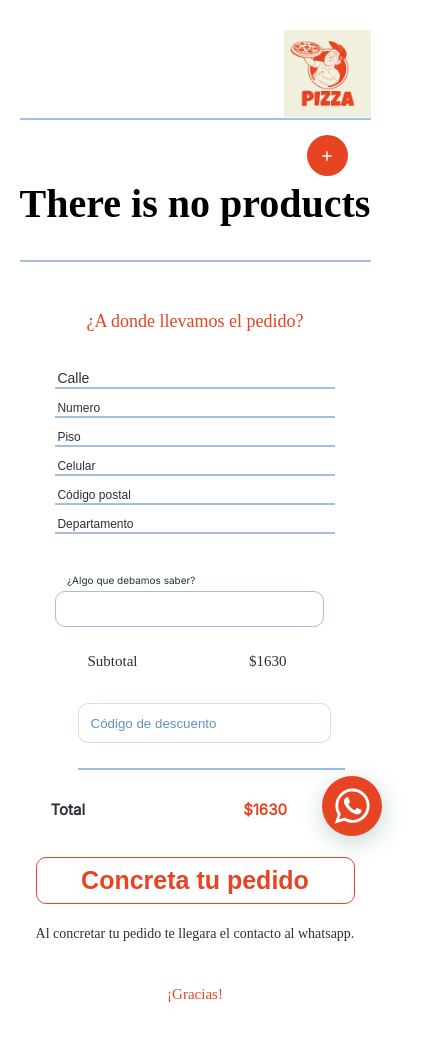
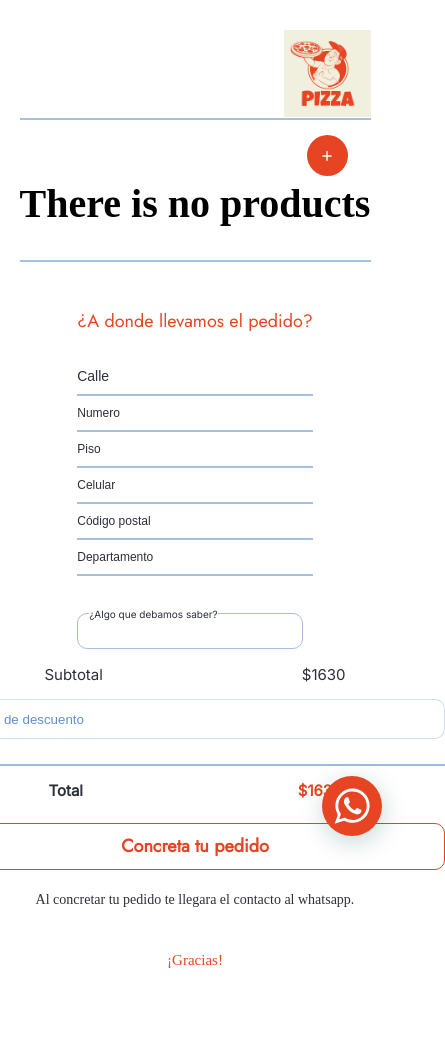
Before and after one commit to lamc305/pizzeria-736, a React (Create React App) app: page /cart in a window 390 px wide. Shown: the top 1040 px of the page, 445 px wide, since content can reach past the window. After the commit the page ends 990 px from the top, so only its background shows below. Built offline with nearby package versions, Linux system fonts and the light colour scheme.

Commit message:
Modify responsive design

```diff
--- a/src/components/ButtonWhatsapp/button.css
+++ b/src/components/ButtonWhatsapp/button.css
@@ -22,7 +22,7 @@
     border: none;
     width: var(--s);
     height: var(--s);
-    border-radius: 50%;
+    border-radius: 60%;
     background: rgba(0, 0, 0, 0) url(../../assets/whatsapp.svg) 50% no-repeat;
     background-size: 60%;
     cursor: pointer;
--- a/src/components/FormEnvio/form.css
+++ b/src/components/FormEnvio/form.css
@@ -14,13 +14,12 @@
 .form {
     display: flex;
     flex-direction: column;
-    width: 393px;
+    width: max-content;
 }
 
 .form__title {
-    position: relative;
-    width: 393px;
-    height: 43px;
+    width: 400px;
+    font-family: 'Jost';
     font-style: normal;
     font-weight: 400;
     font-size: 30px;
@@ -29,10 +28,10 @@
 }
 
 .form__input {
-    padding-top: 12px;
+    padding: 10px 0;
     border: none;
     border-bottom: 2px solid #A4BFDF;
-    width: 70%;
+    width: 250px;
     font-weight: 400;
     font-size: 14px;
     outline: none;
@@ -46,10 +45,10 @@
 }
 
 .form__input--long {
-    padding-top: 12px;
+    padding: 10px 0;
     border: none;
     border-bottom: 2px solid #A4BFDF;
-    width: 536px;
+    width: 600px;
     font-weight: 400;
     font-size: 14px;
     outline: none;
@@ -64,14 +63,13 @@
 
 .form__input--separate {
     position: relative;
-    width: 44%;
-    bottom: 93px;
-    left: 365px;
+    bottom: 114px;
+    left: 350px;
 }
 
 .container__texto {
     position: relative;
-    bottom: 55px;
+    bottom: 80px;
 }
 
 .form__title2 {
@@ -83,7 +81,7 @@
     line-height: 17px;
     color: #2B303A;
     position: relative;
-    top: 8px;
+    top: 20px;
     left: 12px;
     width: fit-content;
 }
@@ -92,7 +90,7 @@
     outline: #9dbbdf;
     resize: none;
     box-sizing: border-box;
-    width: 540px;
+    width: 100%;
     height: 65px;
     border: 1px solid #A4BFDF;
     border-radius: 10px;
@@ -106,27 +104,20 @@
 
 .container__subTotal {
     display: grid;
-    gap: 8px;
     border-bottom: 2px solid #9dbbdf;
-    width: 84%;
     padding-bottom: 25px;
 }
 
-.text__order {
-    grid-column: 1/2;
-    padding: 10px;
-}
-
+.text__order,
 .text__price {
-    position: relative;
-    right: 100px;
-    grid-column: 2/3;
-    padding: 10px;
+    text-align: center;
+    font-family: 'Inter', sans-serif;
 }
 
 .container__subTotal input {
+    grid-column: 1/3;
     box-sizing: border-box;
-    width: 400px;
+    width: 100%;
     height: 40px;
     border: 1px solid rgba(164, 191, 223, 0.5);
     border-radius: 10px;
@@ -141,8 +132,6 @@
 .container__Total {
     display: grid;
     gap: 8px;
-    width: 84%;
-    padding-bottom: 25px;
 }
 
 .text__modified {
@@ -150,15 +139,11 @@
     font-style: normal;
     font-weight: 700;
     font-size: 20px;
-    grid-column: 1/2;
-    padding: 15px;
+    text-align: center;
 }
 
 .text__price2 {
-    position: relative;
-    left: 220px;
-    grid-column: 2/3;
-    padding: 15px;
+    text-align: center;
     font-family: 'Inter', sans-serif;
     font-style: normal;
     font-weight: 700;
@@ -167,15 +152,16 @@
 }
 
 .btn__order {
-    grid-column: 1/4;
+    grid-column: 1/3;
     box-sizing: border-box;
-    width: 100%;
+    width: 500px;
     height: 70px;
     border: 1px solid #E74423;
     border-radius: 10px;
+    font-family: 'Jost', sans-serif;
     font-style: normal;
     font-weight: 700;
-    font-size: 30px;
+    font-size: 38px;
     line-height: 43px;
     background: transparent;
     color: #E74423;
@@ -183,12 +169,12 @@
 }
 
 .paragraph {
-    grid-column: 1/4;
+    grid-column: 1/3;
     text-align: center;
 }
 
 .text__modified2 {
-    grid-column: 1/4;
+    grid-column: 1/3;
     text-align: center;
     font-weight: 400;
     font-size: 20px;
@@ -198,7 +184,7 @@
 
 @media (max-width: 1360px) {
     .form__input--long {
-        width: 100%;
+        width: 422px;
     }
 
     .form__input {
@@ -207,7 +193,7 @@
 
     .form__input--separate {
         left: 255px;
-        bottom: 105px;
+        bottom: 114pxpx;
     }
 
     .form__texto {
@@ -215,11 +201,7 @@
     }
 }
 
-@media (max-width: 1160px) {
-    .container__orderComplete {
-        left: 4vw;
-    }
-}
+
 
 @media (max-width: 980px) {
     .container__form {
@@ -236,8 +218,7 @@
     }
 
     .form__input--separate {
-        left: 230px;
-        bottom: 97px;
+        left: 200px;
     }
 
     .form__texto {
@@ -248,6 +229,7 @@
 @media (max-width: 550px) {
     .form__title {
         font-size: 25px;
+        width: 100%;
     }
 
     .form__input {
@@ -255,7 +237,11 @@
     }
 
     .form__input--long {
-        width: 95%;
+        width: 345px;
+    }
+
+    .form__input--separate {
+        bottom: 108px;
     }
 
     .container__texto {
@@ -274,8 +260,7 @@
     }
 
     .container__orderComplete {
-        left: 7vw;
-        bottom: 52px;
+        bottom: 45px;
     }
 
     .container__orderComplete input {
@@ -301,7 +286,7 @@
     }
 }
 
-@media (max-width: 445px) and (min-width: 240px) {
+@media (max-width: 445px) {
     .container__form {
         width: 80vw;
     }
@@ -317,11 +302,11 @@
 
     .form__input--long {
         left: 50px;
-        width: 70%;
+        width: 100%;
     }
 
     .form__input {
-        width: 70%;
+        width: 100%;
     }
 
     .form__input--separate {
@@ -329,9 +314,7 @@
     }
 
     .container__texto {
-        padding-top: 20px;
         position: static;
-        width: 280px;
     }
 
     .form__title2 {
@@ -346,17 +329,9 @@
         position: static;
     }
 
-    .container__subTotal {
-        position: relative;
-        left: 42px;
-    }
+
 
     .container__orderComplete input {
-        width: 65vw;
-        position: relative;
-    }
-
-    .container__Total {
         width: 100%;
     }
 
@@ -371,6 +346,7 @@
     }
 
     .btn__order {
+        font-size: 18px;
         height: max-content;
     }
 }
```
